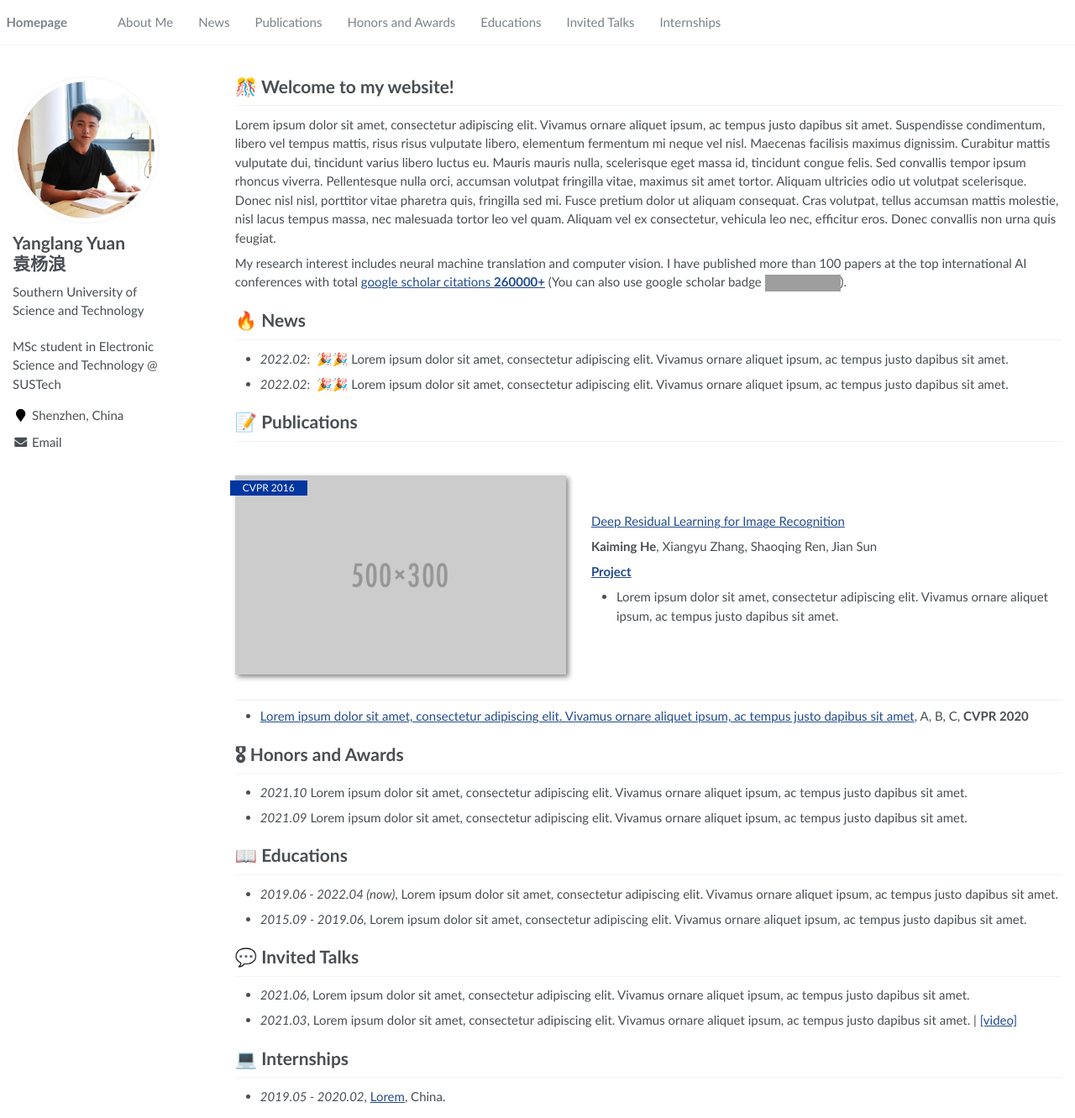
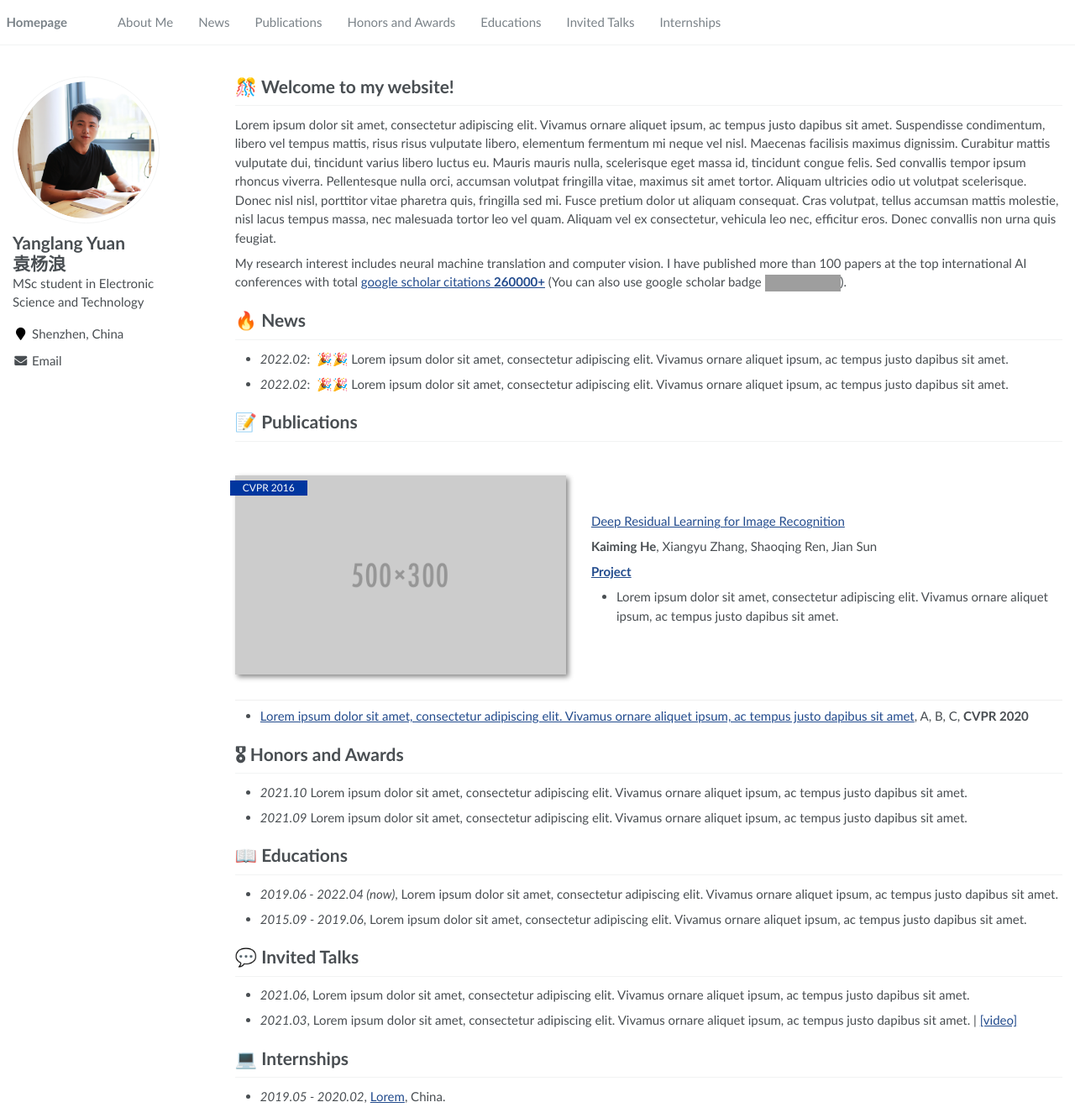
Before and after one commit to RayeRen/acad-homepage.github.io, a Jekyll site: the page built from _pages/about.md, in a window 1280 px wide and 1331 px high. Shown: the whole window at 84% size. Built offline with Jekyll 4.4.1, drawn with Linux system fonts in a browser that asks for light colours; grey boxes are pictures that could not be loaded.

Commit message:
Update _config.yml

```diff
--- a/_config.yml
+++ b/_config.yml
@@ -7,7 +7,7 @@
 
 # Site Settings
 title                    : "Yanglang Yuan"
-description              : "MSc student in Electronic Science and Technology @ SUSTech "
+description              : "MSc student in Electronic Science and Technology"
 url                      : https://yanglangyuan.github.io
 repository               : "yanglangyuan/yanglangyuan.github.io"
 google_scholar_stats_use_cdn : true
@@ -26,7 +26,7 @@ author:
                        <br>
                       袁杨浪"
   avatar           : "images/android-chrome-512x512.png"
-  bio              : "Southern University of Science and Technology"
+#  bio              : "Southern University of Science and Technology @ SUSTech"
   location         : "Shenzhen, China"
   employer         :
   pubmed           :
```
